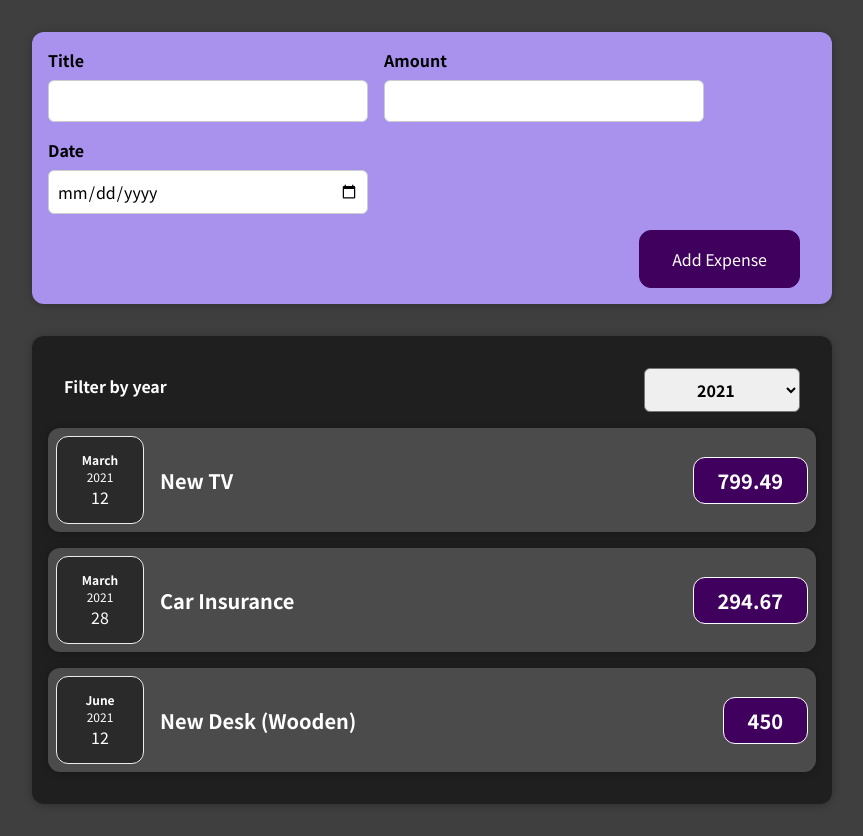
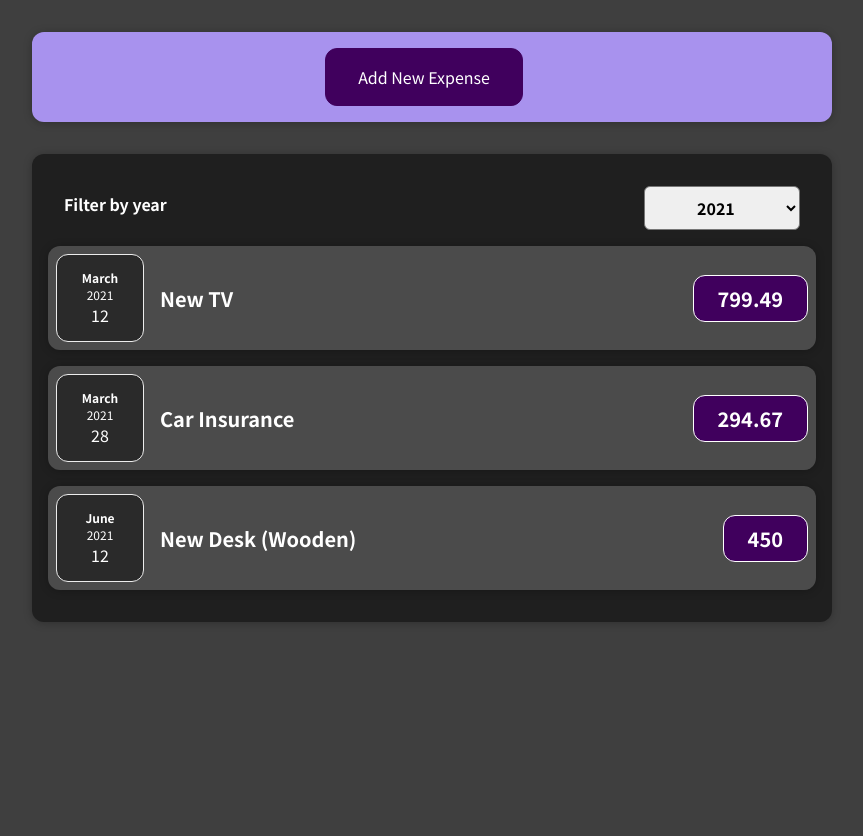
Before and after one commit to yazeedmomani/prs_web_expense-tracker, a React (Create React App) app: page / in a window 1280 px wide. Shown: the whole page, without its empty margins (208-1071 px from the left). After the commit the page ends 800 px from the top, so only its background shows below. Built offline with nearby package versions, Linux system fonts and the light colour scheme.

Commit message:
add cancel button

```diff
--- a/src/components/NewExpense/ExpenseForm.js
+++ b/src/components/NewExpense/ExpenseForm.js
@@ -24,6 +24,7 @@ function ExpenseForm(props) {
       date: new Date(date),
     };
 
+    props.onCancelClick();
     props.onSaveExpenseData(expenseData);
 
     setTitle("");
@@ -64,6 +65,11 @@ function ExpenseForm(props) {
         </div>
       </div>
       <div className="new-expense__actions">
+        <button
+          type="button"
+          onClick={props.onCancelClick}>
+          Cancel
+        </button>
         <button type="submit">Add Expense</button>
       </div>
     </form>
--- a/src/components/NewExpense/NewExpense.js
+++ b/src/components/NewExpense/NewExpense.js
@@ -1,4 +1,5 @@
 import "./NewExpense.css";
+import { useState } from "react";
 import ExpenseForm from "./ExpenseForm";
 
 function NewExpense(props) {
@@ -10,11 +11,24 @@ function NewExpense(props) {
     props.onSaveExpenseData(expenseData);
   };
 
-  return (
-    <div className="new-expense">
-      <ExpenseForm onSaveExpenseData={saveExpenseDataHandler} />
-    </div>
+  const unRenderForm = () => {
+    setFormPlaceHolder(<button onClick={renderForm}>Add New Expense</button>);
+  };
+
+  const renderForm = () => {
+    setFormPlaceHolder(
+      <ExpenseForm
+        onSaveExpenseData={saveExpenseDataHandler}
+        onCancelClick={unRenderForm}
+      />
+    );
+  };
+
+  const [formPlaceHolder, setFormPlaceHolder] = useState(
+    <button onClick={renderForm}>Add New Expense</button>
   );
+
+  return <div className="new-expense">{formPlaceHolder}</div>;
 }
 
 export default NewExpense;
```
